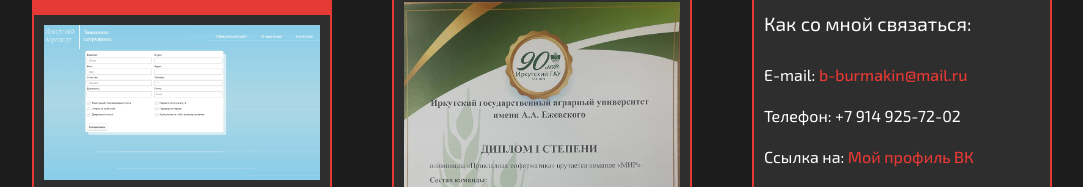
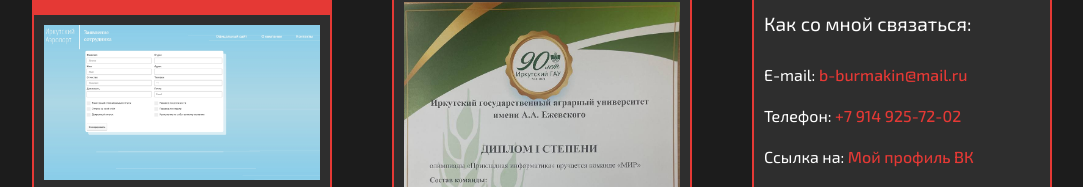
Before and after one commit to Foggy-te/Mini-resume, a plain HTML site: page index.html in a window 1280 px wide. Shown: the part 805-992 px from the top of the page, without its empty margins (98-1181 px from the left). Drawn offline with Linux system fonts and the light colour scheme.

Commit message:
Update index.html

```diff
--- a/index.html
+++ b/index.html
@@ -65,7 +65,7 @@
                         <h3>Контакты</h3>
                         <h4>Как со мной связаться:</h4>
                         <p>E-mail: <a href="mailto:b-burmakin@mail.ru?subject=Вопрос&body=Добрый%20день,%20хочу%20задать%20вопрос." target="_blank">b-burmakin@mail.ru</a></p>
-                        <p>Телефон: +7 914 925-72-02</p>
+                        <p>Телефон: <a href="tel:+79149257202">+7 914 925-72-02</a></p>
                         <p>Ссылка на: <a href="https://vk.com/foggy_yte" target="_blank">Мой профиль ВК</a></p>
                     </div>
                 </div>
```
